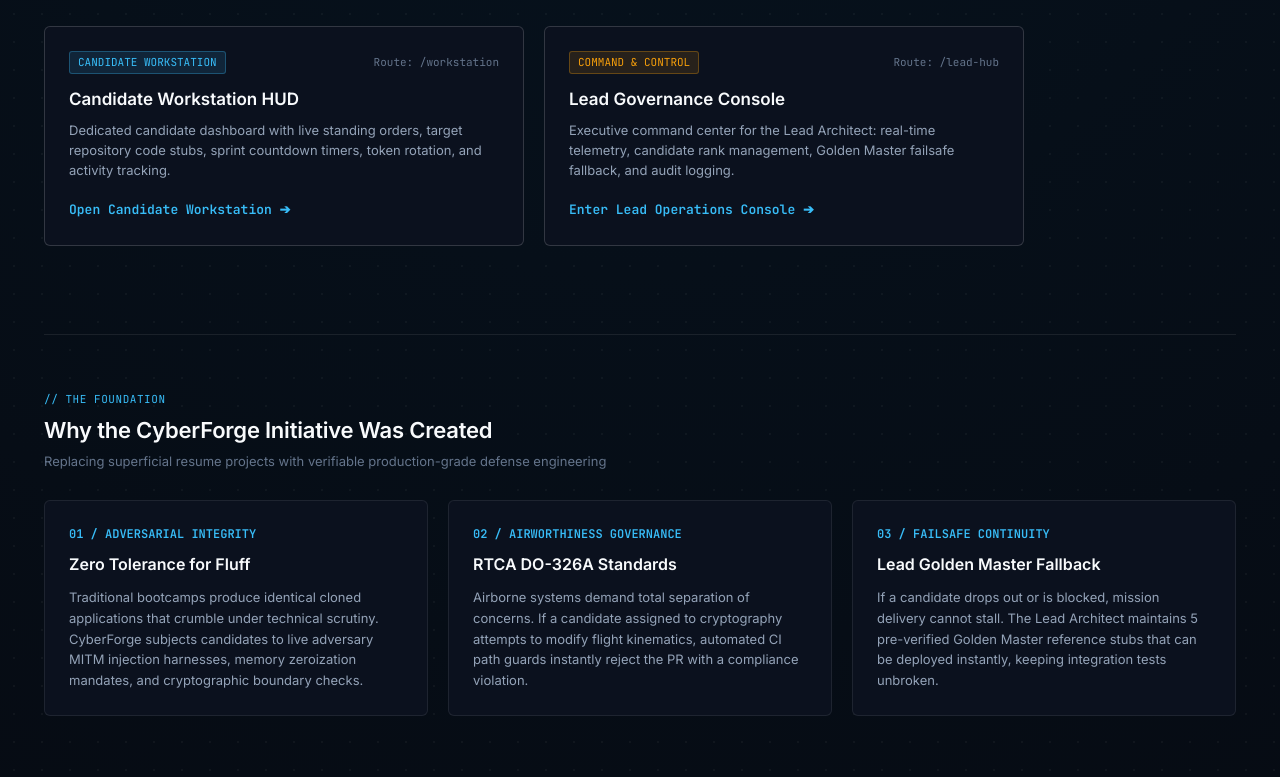
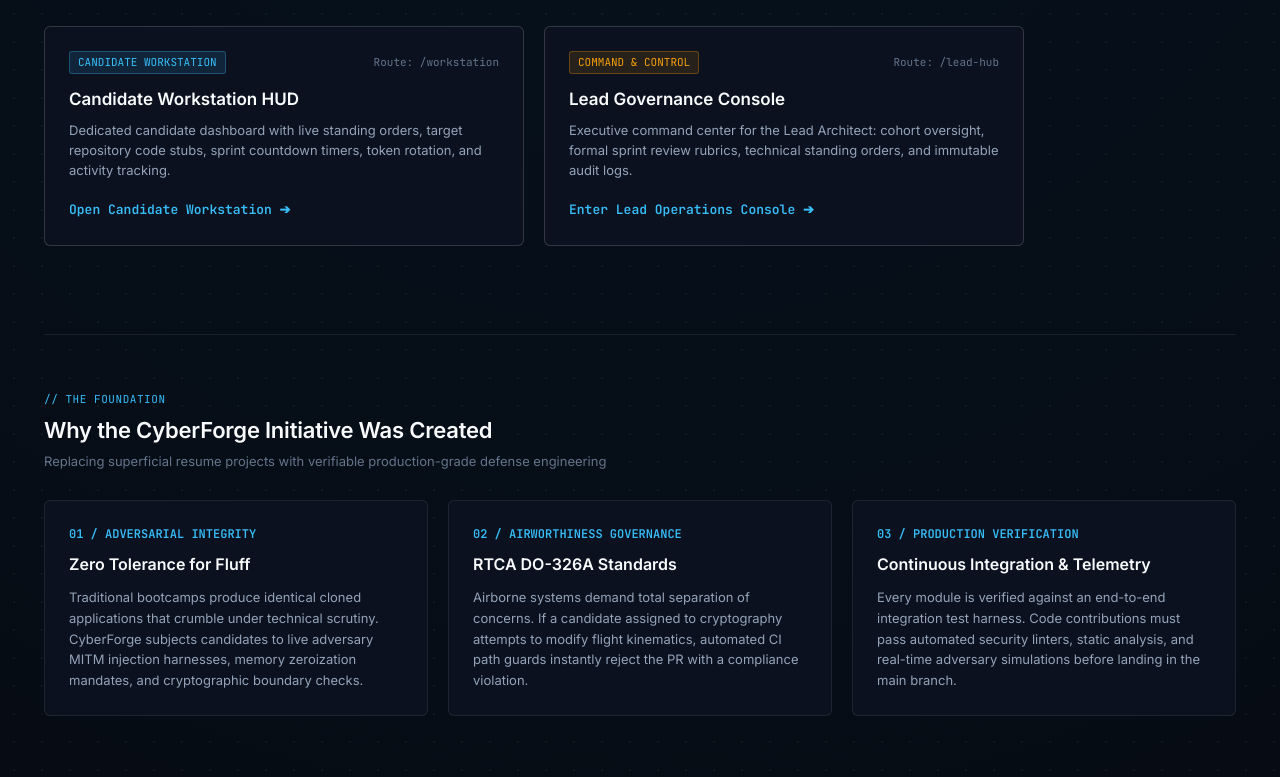
Before and after one commit to Prime143/CyberForge, a website: page public/index.html in a window 1280 px wide. Shown: the part 420-1197 px from the top of the page. Drawn offline with Linux system fonts and the light colour scheme; no server answers.

Commit message:
refine(homepage): strip internal failsafe/shadow codebase references in favor of clean high-level public overview

```diff
--- a/public/index.html
+++ b/public/index.html
@@ -727,7 +727,7 @@
             </div>
             <div class="portal-title">Lead Governance Console</div>
             <div class="portal-desc">
-              Executive command center for the Lead Architect: real-time telemetry, candidate rank management, Golden Master failsafe fallback, and audit logging.
+              Executive command center for the Lead Architect: cohort oversight, formal sprint review rubrics, technical standing orders, and immutable audit logs.
             </div>
           </div>
           <div class="portal-action">
@@ -765,10 +765,10 @@
         </div>
 
         <div class="pillar-card">
-          <div class="pillar-num">03 / FAILSAFE CONTINUITY</div>
-          <div class="pillar-title">Lead Golden Master Fallback</div>
+          <div class="pillar-num">03 / PRODUCTION VERIFICATION</div>
+          <div class="pillar-title">Continuous Integration & Telemetry</div>
           <p class="pillar-body">
-            If a candidate drops out or is blocked, mission delivery cannot stall. The Lead Architect maintains 5 pre-verified Golden Master reference stubs that can be deployed instantly, keeping integration tests unbroken.
+            Every module is verified against an end-to-end integration test harness. Code contributions must pass automated security linters, static analysis, and real-time adversary simulations before landing in the main branch.
           </p>
         </div>
       </div>
@@ -860,7 +860,7 @@
           <div class="pillar-num">PILLAR 2</div>
           <div class="pillar-title">Lead Governance Console</div>
           <p class="pillar-body">
-            Operating on route <code style="font-family:var(--font-mono); color:var(--accent-cyan);">/lead-hub</code>, the Lead Architect monitors real-time telemetry (focus vs. idle seconds), manages candidate ranks (promotions/demotions), conducts 4-tier rubric reviews, and maintains the Golden Master failsafe.
+            Operating on route <code style="font-family:var(--font-mono); color:var(--accent-cyan);">/lead-hub</code>, the Lead Architect monitors live engineering progress, conducts formal 4-tier evaluation rubrics, issues technical standing orders, and reviews pull requests.
           </p>
         </div>
 
```
